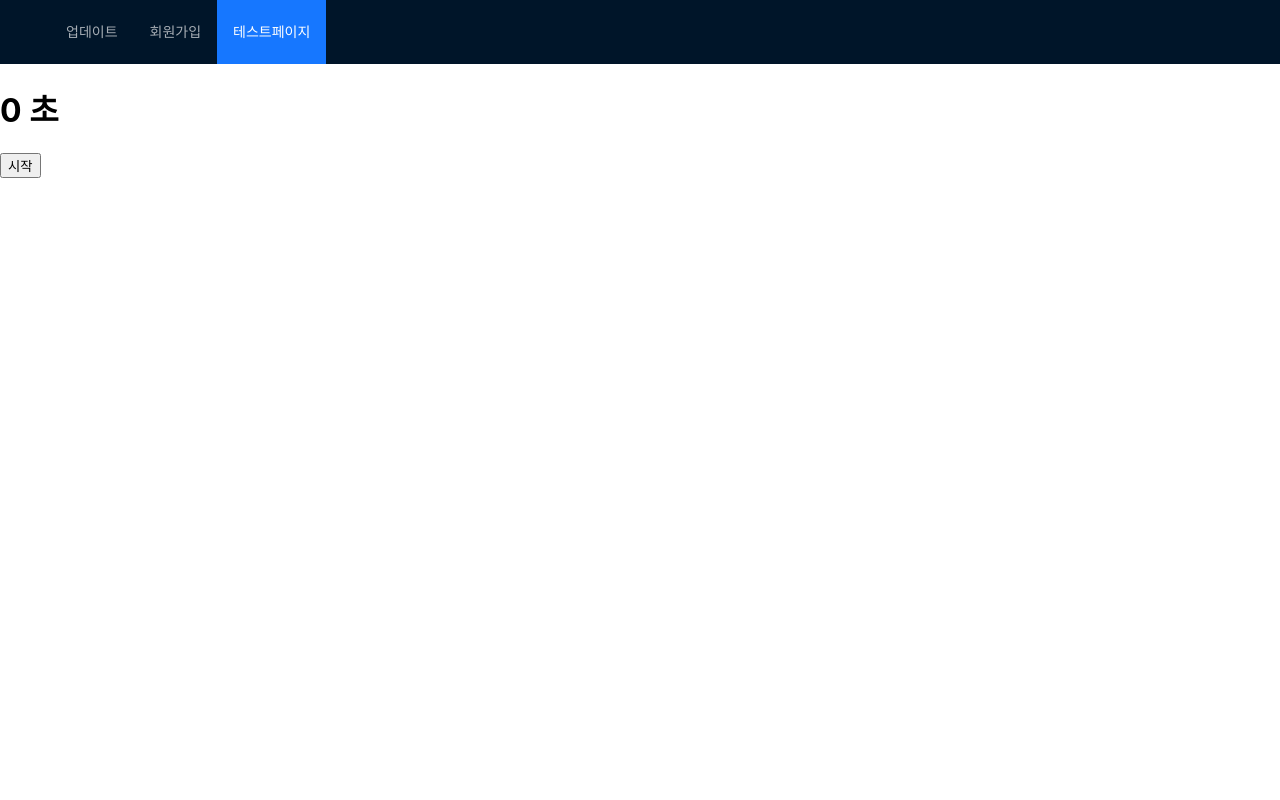
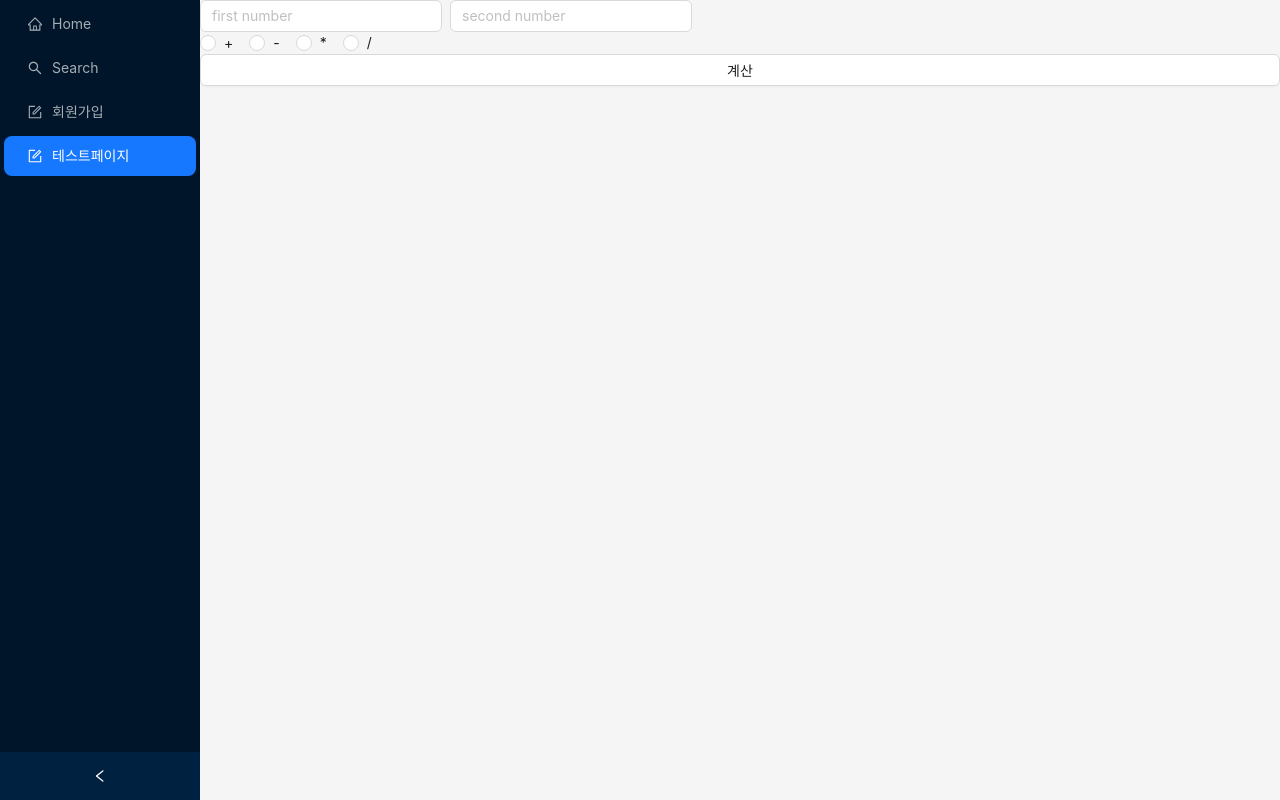
Before and after one commit to nihilism011/react_sns, a React (Create React App) app: page /testPage in a window 1280 px wide. Built offline with nearby package versions, Linux system fonts and the light colour scheme.

Commit message:
제작중

```diff
--- a/src/App.js
+++ b/src/App.js
@@ -5,18 +5,29 @@ import TestPage from "./page/TestPage.js";
 import NotFound from "./page/NotFound.js";
 import TestUserTable from "./page/TestUserTable.js";
 import SignupPage from "./page/SignupPage.js";
+import HomePage from "./page/HomePage";
+
+import { Layout } from "antd";
+import MySider from "./components/MySider.js";
 
 function App() {
   return (
     <div className="App">
-      <Header />
+      <Layout
+        style={{
+          minHeight: "100vh",
+        }}
+      >
+        <MySider />
         <Routes>
+          <Route path="/home" element={<HomePage />} />
           <Route path="/signup" element={<SignupPage />} />
           <Route path="/three" element={<TestUserTable id={1} />} />
           <Route path="/testPage" element={<TestPage />} />
           <Route path="/update/:userId" element={<UserUpdatePage />} />
           <Route path="*" element={<NotFound />}></Route>
         </Routes>
+      </Layout>
     </div>
   );
 }
--- a/src/components/MainHeader.js
+++ b/src/components/MainHeader.js
@@ -2,7 +2,7 @@ import React from "react";
 import { Layout, Menu } from "antd";
 import { useLocation } from "react-router-dom";
 import { Link } from "react-router-dom";
-const { Header } = Layout;
+const { Sider } = Layout;
 const menuItem = [
   {
     key: "update",
@@ -21,12 +21,7 @@ const menuItem = [
 const MainHeader = () => {
   const urlObj = useLocation();
   return (
-    <Header
-      style={{
-        display: "flex",
-        alignItems: "center",
-      }}
-    >
+    <Sider>
       <Menu
         theme="dark"
         mode="horizontal"
@@ -37,7 +32,7 @@ const MainHeader = () => {
           minWidth: 0,
         }}
       />
-    </Header>
+    </Sider>
   );
 };
 
--- /dev/null
+++ b/src/components/MySider.js
@@ -0,0 +1,41 @@
+import { FormOutlined, HomeOutlined, SearchOutlined } from "@ant-design/icons";
+import { getMenuItem } from "../lib/menuItem";
+import { Link, useLocation } from "react-router-dom";
+import { Menu, Layout, theme } from "antd";
+import React, { useState } from "react";
+const { Sider } = Layout;
+
+const MySider = () => {
+  const items = [
+    getMenuItem(<Link to="home">Home</Link>, "home", <HomeOutlined />),
+    getMenuItem("Search", "Search", <SearchOutlined />),
+    getMenuItem(<Link to="signup">회원가입</Link>, "signup", <FormOutlined />),
+    getMenuItem(
+      <Link to="testPage">테스트페이지</Link>,
+      "testPage",
+      <FormOutlined />
+    ),
+  ];
+  const [collapsed, setCollapsed] = useState(false);
+  const {
+    token: { colorBgContainer, borderRadiusLG },
+  } = theme.useToken();
+  const urlObj = useLocation();
+  return (
+    <Sider
+      collapsible
+      collapsed={collapsed}
+      onCollapse={(value) => setCollapsed(value)}
+    >
+      <div className="demo-logo-vertical" />
+      <Menu
+        theme="dark"
+        selectedKeys={[urlObj.pathname.replace("/", "").replace(/\/.+/, "")]}
+        mode="inline"
+        items={items}
+      />
+    </Sider>
+  );
+};
+
+export default MySider;
--- /dev/null
+++ b/src/lib/menuItem.js
@@ -0,0 +1,8 @@
+export function getMenuItem(label, key, icon, children) {
+  return {
+    key,
+    icon,
+    children,
+    label,
+  };
+}
--- /dev/null
+++ b/src/page/HomePage.js
@@ -0,0 +1,17 @@
+import { Layout, Space } from "antd";
+import React from "react";
+
+const HomePage = () => {
+  return (
+    <Layout>
+      <Space>
+        <div>글 쓰는곳</div>
+      </Space>
+      <Space>
+        <div>리스트</div>
+      </Space>
+    </Layout>
+  );
+};
+
+export default HomePage;
--- a/src/page/TestPage.js
+++ b/src/page/TestPage.js
@@ -1,35 +1,71 @@
-import React, { useState, useEffect } from "react";
-
+import { Button, Card, Input, Radio, Space, Layout } from "antd";
+import React, { useState, useEffect, useRef } from "react";
+const calcul = (obj) => {
+  if (obj.calc === "+") {
+    return +obj.num1 + +obj.num2;
+  }
+  if (obj.calc === "*") {
+    return +obj.num1 * +obj.num2;
+  }
+  if (obj.calc === "/") {
+    return +obj.num1 / +obj.num2;
+  }
+  if (obj.calc === "-") {
+    return +obj.num1 - +obj.num2;
+  }
+  return null;
+};
 function TestPage() {
-  const [count, setCount] = useState(0);
-  const [flg, setFlg] = useState(false);
-
-  useEffect(() => {
-    let interval = null;
-    if (flg) {
-      interval = setInterval(() => {
-        setCount((prev) => {
-          if (prev >= 9) {
-            return 0;
-          }
-          return prev + 1;
-        });
-      }, 1000);
-    }
-    return () => {
-      return clearInterval(interval);
-    };
-  }, [flg]);
-
-  const toggle = () => {
-    setFlg(!flg);
-  };
+  const [answer, setAnswer] = useState(null);
+  const numRef = useRef({ num1: null, num2: null, calc: null });
 
   return (
-    <div>
-      <h1>{count} 초</h1>
-      <button onClick={toggle}>{flg ? "중지" : "시작"}</button>
-    </div>
+    <Layout>
+      <Space>
+        <Input
+          type="number"
+          placeholder="first number"
+          onChange={(e) => {
+            numRef.current.num1 = e.target.value;
+          }}
+        />
+        <Input
+          type="number"
+          placeholder="second number"
+          onChange={(e) => {
+            numRef.current.num2 = e.target.value;
+          }}
+        />
+      </Space>
+      <Space>
+        <Radio.Group
+          onChange={(e) => {
+            numRef.current.calc = e.target.value;
+          }}
+        >
+          <Radio value={"+"}>+</Radio>
+          <Radio value={"-"}>-</Radio>
+          <Radio value={"*"}>*</Radio>
+          <Radio value={"/"}>/</Radio>
+        </Radio.Group>
+      </Space>
+      <Button
+        onClick={() => {
+          console.log(numRef.current);
+          setAnswer(calcul(numRef.current));
+        }}
+      >
+        계산
+      </Button>
+      {answer && (
+        <Card
+          title={answer}
+          style={{
+            width: 300,
+          }}
+        />
+      )}
+    </Layout>
   );
 }
 
```
Lines whose indentation alone changed are shown as unchanged.
